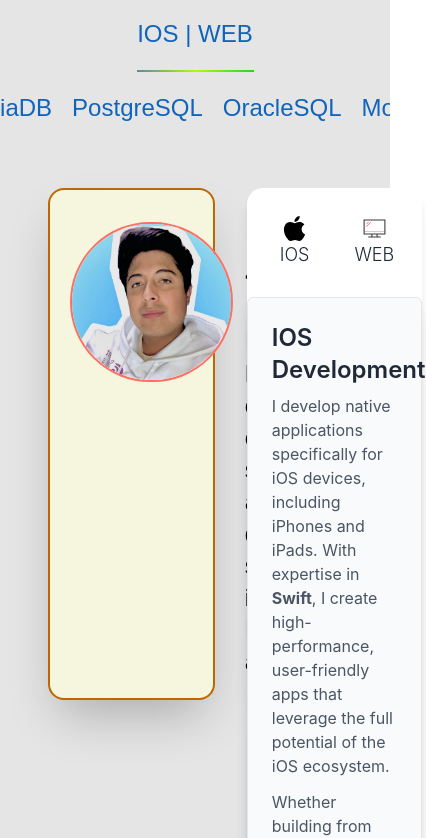
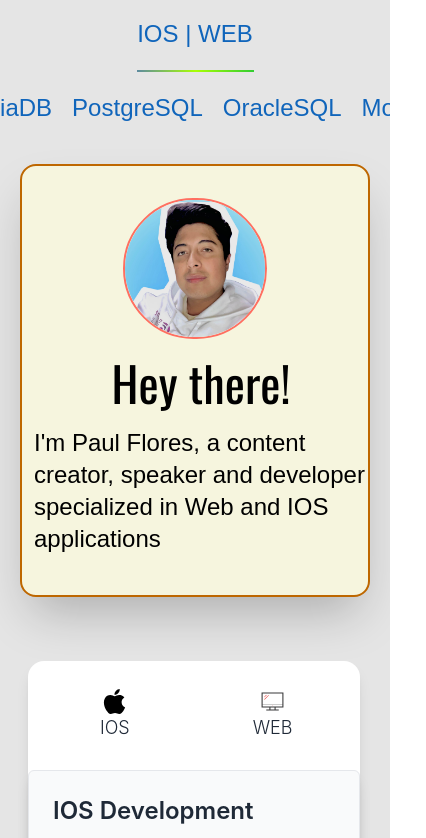
Before and after one commit to iAlessDev/personal_repository, a React (Create React App) app: page / in a window 390 px wide. Shown: the part 846-1684 px from the top of the page, 426 px wide, since content can reach past the window. Built offline with nearby package versions, Linux system fonts and the light colour scheme; a web font is replaced by a local one.

Commit message:
do resposive design for mobiles

```diff
--- a/src/components/home.jsx
+++ b/src/components/home.jsx
@@ -83,19 +83,19 @@ const [hover, setHover] = useState(false);
                 <Technologies />
 
             </Marquee>
-            <div className="flex space-x-8 w-full py-16 bg-[#E5E5E5] items-start">
-                <div className="flex justify-start space-x-3 w-[45%] border-[#be6700] border-2 py-5 rounded-2xl ml-12 bg-[#f6f5de] shadow-2xl h-auto">
-                    <img src="paulfloresdev.JPEG" alt="Paul Flores" className="h-40 mt-3 rounded-full border-[#FF6F61] border-2 ml-5"/>
+            <div className="flex flex-col md:flex-row md:space-x-8 w-full py-5 md:py-16 bg-[#E5E5E5] items-start">
+                <div className="flex flex-col md:flex-row items-center md:items-start space-x-3 md:w-[45%] border-[#be6700] border-2 py-5 rounded-2xl mx-5 mt-5 mb-16 md:ml-12 bg-[#f6f5de] shadow-2xl h-auto">
+                    <img src="paulfloresdev.JPEG" alt="Paul Flores" className="w-36 md:h-40 mt-3 rounded-full border-[#FF6F61] border-2 m-5 md:ml-5"/>
                     <div className="flex flex-col mr-5">
-                        <h1 className="text-5xl font-oswald">
+                        <h1 className="text-5xl font-oswald text-center md:text-left">
                             Hey there!
                         </h1>
-                        <p className="text-2xl mt-5 w-full text-[#D1D1D1} font-funnel">
+                        <p className="text-2xl mt-5 w-full text-[#D1D1D1} font-funnel mb-5 md:mb-0 ">
                             I'm Paul Flores, a content creator, speaker and developer specialized in Web and IOS applications
                         </p>
                     </div>
                 </div>
-                    <div className="flex flex-col h-auto w-[45%] border-transparent rounded-2xl bg-white shadow-lg">
+                    <div className="flex flex-col mb-16 mx-7 md:mx-0 h-auto w-[85%] md:w-[45%] border-transparent rounded-2xl bg-white shadow-lg">
                         <div className="flex justify-center space-x-4 w-full p-4">
                             <button
                                 className="flex flex-col items-center w-1/2 py-3 text-lg font-light text-gray-800 bg-white  rounded-md  hover:scale-125 focus:ring-2 transition-all "
@@ -140,7 +140,7 @@ const [hover, setHover] = useState(false);
                                         <strong> Java, PHP, Python, C, and Bash.</strong>
                                     </p>
                                     <p className="text-gray-600 mt-2">
-                                        I manage databases like <strong>MySQL, MariaDB, PostgreSQL, OracleSQL, and MongoDB,</strong>
+                                        I manage databases like <strong>MySQL, MariaDB, PostgreSQL, OracleSQL, and MongoDB, </strong>
                                         and provide cloud hosting with <strong>AWS </strong> services such as <strong>S3, CloudFront, and EC2. </strong>
                                     </p>
                                     <p className="text-gray-600 mt-2">
```
